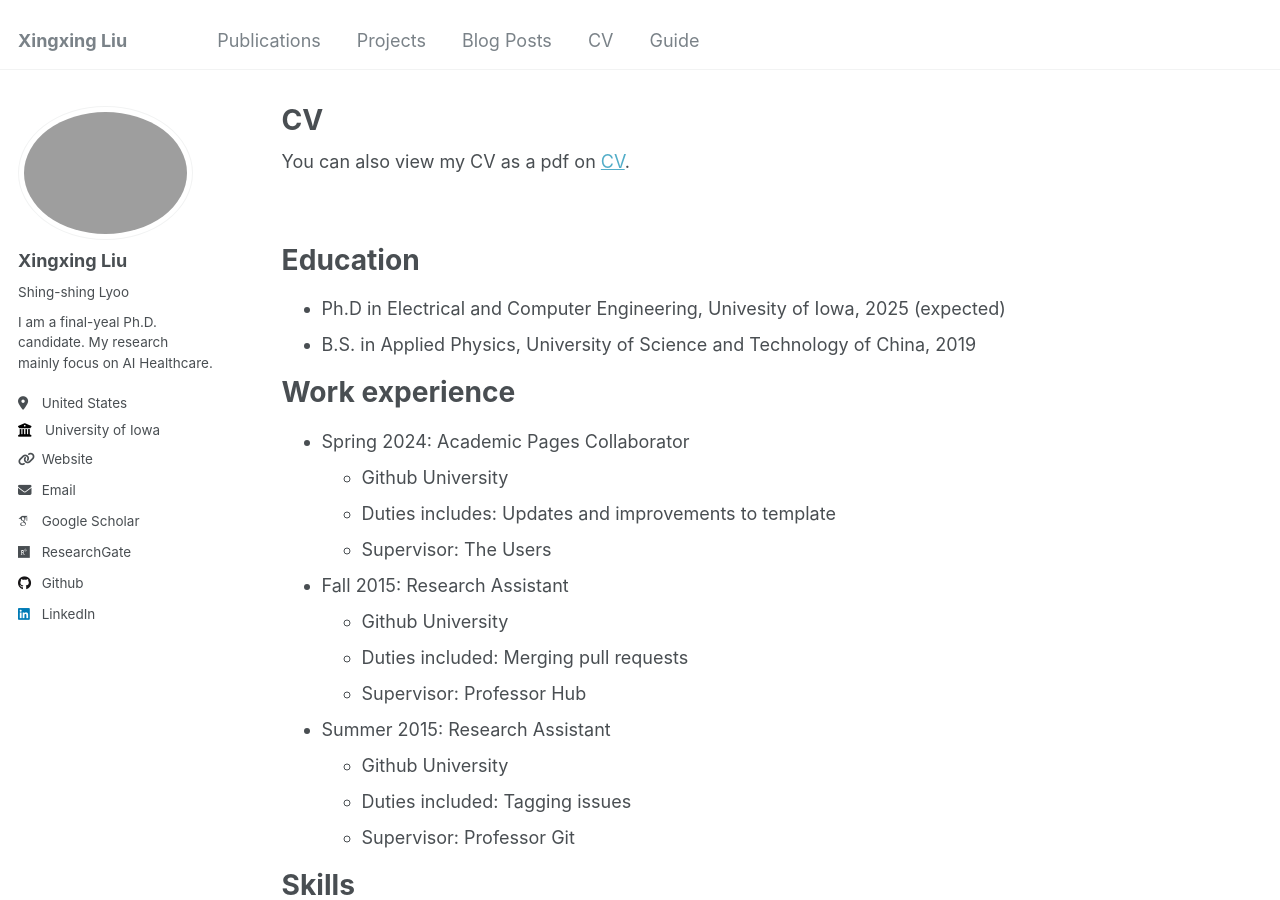
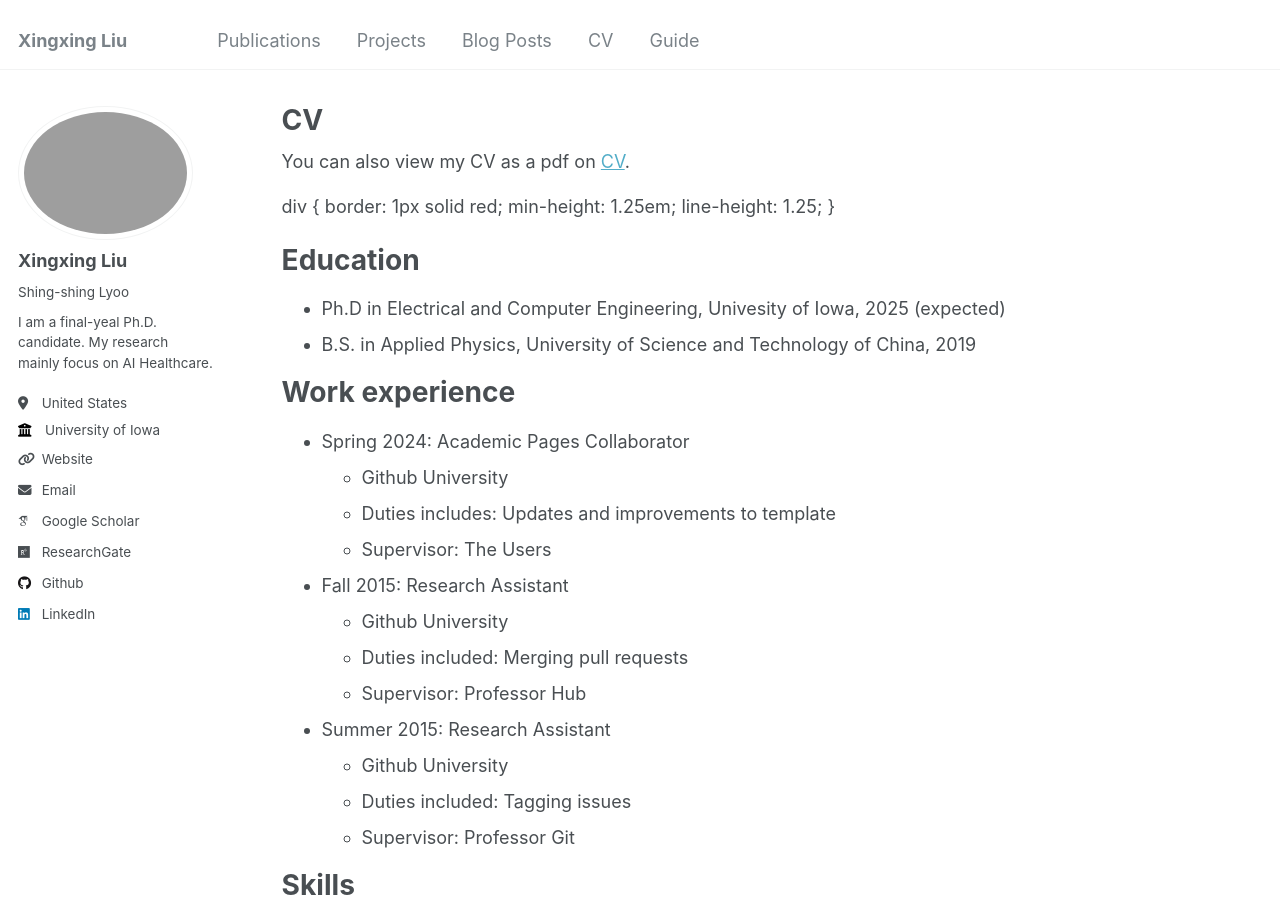
Before and after one commit to xxliu1996/xxliu1996.github.io, a Jekyll site: the page built from _pages/cv.md, in a window 1280 px wide and 900 px high. Built offline with Jekyll 4.4.1, drawn with Linux system fonts in a browser that asks for light colours; some web fonts are replaced.

Commit message:
update CV

```diff
--- a/_pages/cv.md
+++ b/_pages/cv.md
@@ -10,7 +10,11 @@
 <div class="wordwrap">You can also view my CV as a pdf on <a href="https://xxliu1996.github.io/files/2021-06-23-deep-convolutional-feature-based-fluorescence-to-color-image-registration.pdf">CV</a>.
 </div>
 
-&nbsp;
+div {
+border: 1px solid red;
+min-height: 1.25em;
+line-height: 1.25;
+}
 
 {% include base_path %}
 
```
